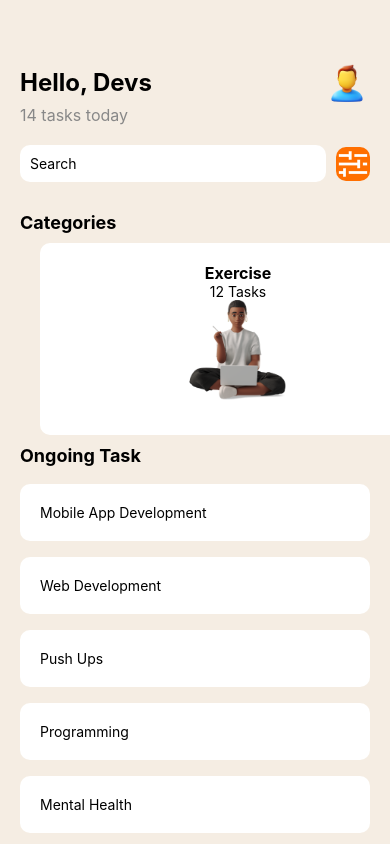
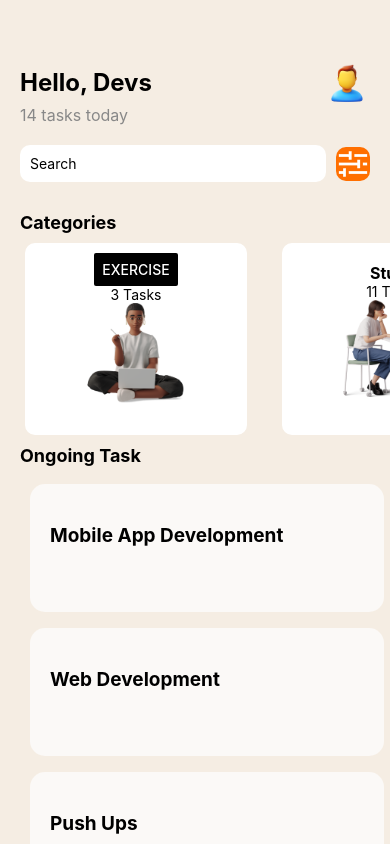
Before and after one commit to mubarakck/rn-assignment3-11293859, a React Native app in the folder myApp/: screen / in a window 390 px wide. Built offline with nearby package versions, Linux system fonts and the light colour scheme.

Commit message:
edited ongoing taks to closely match the provided UI design

```diff
--- a/myApp/App.js
+++ b/myApp/App.js
@@ -1,4 +1,4 @@
-import { StyleSheet,ScrollView, TextInput, Image,  Text, View } from 'react-native';
+import { StyleSheet,ScrollView, Button, TextInput, Image,  Text, View } from 'react-native';
 
 export default function App() {
   return (
@@ -36,63 +36,63 @@ export default function App() {
        <ScrollView horizontal={true} style={styles.categories} showsHorizontalScrollIndicator={false}>
 
       <View style={styles.category}>
-          <Text style={styles.categoryText}>Exercise</Text>
-          <Text style={styles.categoryTaskCount}>12 Tasks</Text>
+          <Button title="Exercise" color="black" style={styles.categoryText} />
+          <Text style={styles.categoryTaskCount}>3 Tasks</Text>
           <Image source={ require("./assets/img1.png")} style={styles.categoryImage} />
         </View>
 
         <View style={styles.category}>
           <Text style={styles.categoryText}>Study</Text>
-        <Text style={styles.categoryTaskCount}>12 Tasks</Text>
+        <Text style={styles.categoryTaskCount}>11 Tasks</Text>
         <Image source={ require("./assets/img2.png")} style={styles.categoryImage} />
         </View>
 
         <View style={styles.category}>
           <Text style={styles.categoryText}>Wash</Text>
-          <Text style={styles.categoryTaskCount}>12 Tasks</Text>
+          <Text style={styles.categoryTaskCount}>0 Tasks</Text>
           <Image source={ require("./assets/wash.png")} style={styles.categoryImage} />
         </View>
 
         <View style={styles.category}>
           <Text style={styles.categoryText}>Exercise</Text>
-          <Text style={styles.categoryTaskCount}>12 Tasks</Text>
+          <Text style={styles.categoryTaskCount}>5 Tasks</Text>
           <Image source={ require("./assets/exercise.png")} style={styles.categoryImage} />
         </View>
 
         <View style={styles.category}>
           <Text style={styles.categoryText}>Study</Text>
-          <Text style={styles.categoryTaskCount}>12 Tasks</Text>
+          <Text style={styles.categoryTaskCount}>18 Tasks</Text>
           <Image source={ require("./assets/study.png")} style={styles.categoryImage} />
         </View>
 
         <View style={styles.category}>
           <Text style={styles.categoryText}>Code</Text>
-          <Text style={styles.categoryTaskCount}>12 Tasks</Text>
+          <Text style={styles.categoryTaskCount}>99 Tasks</Text>
           <Image source={ require("./assets/code.png")} style={styles.categoryImage} />
         </View>
 
         <View style={styles.category}>
           <Text style={styles.categoryText}>Cook</Text>
-          <Text style={styles.categoryTaskCount}>12 Tasks</Text>
+          <Text style={styles.categoryTaskCount}>4 Tasks</Text>
           <Image source={ require("./assets/cook.png")} style={styles.categoryImage} />
         </View>
 
         <View style={styles.category}>
           <Text style={styles.categoryText}>Dance</Text>
-          <Text style={styles.categoryTaskCount}>12 Tasks</Text>
+          <Text style={styles.categoryTaskCount}>13 Tasks</Text>
           <Image source={ require("./assets/dance.png")} style={styles.categoryImage} />
         </View>
 
         <View style={styles.category}>
           <Text style={styles.categoryText}>Eat</Text>
-          <Text style={styles.categoryTaskCount}>12 Tasks</Text>
+          <Text style={styles.categoryTaskCount}>2 Tasks</Text>
           <Image source={ require("./assets/eat.png")} style={styles.categoryImage} />
         </View>
 
 
 	        <View style={styles.category}>
           <Text style={styles.categoryText}>Bath</Text>
-          <Text style={styles.categoryTaskCount}>12 Tasks</Text>
+          <Text style={styles.categoryTaskCount}>1 Task</Text>
           <Image source={ require("./assets/bath.png")} style={styles.categoryImage} />
         </View>
 
@@ -109,72 +109,72 @@ export default function App() {
 
 
         <View style={styles.ogtask}>
-        <Text >Mobile App Development</Text>
+        <Text style={styles.taskText}>Mobile App Development</Text>
         </View>
 
 
         <View style={styles.ogtask}>
-        <Text >Web Development</Text>
+        <Text style={styles.taskText}>Web Development</Text>
         </View>
 
 
         <View style={styles.ogtask}>
-        <Text >Push Ups</Text>
+        <Text style={styles.taskText}>Push Ups</Text>
         </View>
 
 
         <View style={styles.ogtask}>
-        <Text >Programming</Text>
+        <Text style={styles.taskText}>Programming</Text>
         </View>
 
 
         <View style={styles.ogtask}>
-        <Text >Mental Health</Text>
+        <Text style={styles.taskText}>Mental Health</Text>
         </View>
 
 
         <View style={styles.ogtask}>
-        <Text >Assignments</Text>
+        <Text style={styles.taskText}>Assignments</Text>
         </View>
 
 
         <View style={styles.ogtask}>
-        <Text >Announcements</Text>
+        <Text style={styles.taskText}>Announcements</Text>
         </View>
 
 
         <View style={styles.ogtask}>
-        <Text >Calculus</Text>
+        <Text style={styles.taskText}>Calculus</Text>
         </View>
 
 
         <View style={styles.ogtask}>
-        <Text >Software Engineering</Text>
+        <Text style={styles.taskText}>Software Engineering</Text>
         </View>
 
 
         <View style={styles.ogtask}>
-        <Text >Python Programming</Text>
+        <Text style={styles.taskText}>Python Programming</Text>
         </View>
 
 
         <View style={styles.ogtask}>
-        <Text >Java Programming</Text>
+        <Text style={styles.taskText}>Java Programming</Text>
         </View>
 
 
         <View style={styles.ogtask}>
-        <Text >Database Management</Text>
+        <Text style={styles.taskText}>Database Management</Text>
         </View>
 
 
         <View style={styles.ogtask}>
-        <Text >Django Framework</Text>
+        <Text style={styles.taskText}>Django Framework</Text>
         </View>
 
 
         <View style={styles.ogtask}>
-        <Text >My SQL</Text>
+        <Text style={styles.taskText}>My SQL</Text>
         </View>
 
 
@@ -262,25 +262,22 @@ const styles = StyleSheet.create({
     padding: 10,
     borderRadius: 10,
   },
-  sectionTitle: {
-    fontSize: 18,
-    fontWeight: 'bold',
-    marginVertical: 10,
-  },
+
   categories: {
     flexDirection: 'row',
     height:192,
-
-
+    width: 396,
   },
   category: {
     backgroundColor: '#fff',
     borderRadius: 10,
     padding: 10,
     alignItems: 'center',
-    width:396,
+    width:222,
     marginRight: 30,
-    marginLeft: 20,
+    marginLeft: 5,
+    marginBottom:20,
+    height:192,
   },
   categoryImage: {
     width: 100,
@@ -292,11 +289,26 @@ const styles = StyleSheet.create({
     fontWeight: 'bold',
     marginTop: 10,
   },
+  sectionTitle: {
+    fontSize: 18,
+    fontWeight: 'bold',
+    marginVertical: 10,
+  },
   ogtask: {
-    backgroundColor: '#fff',
+    backgroundColor: '#FBF9F7',
     borderRadius: 10,
     padding: 20,
     marginVertical: 8,
+    height: 128,
+    width: 354,
+    borderRadius: 15,
+    marginRight: 10,
+    marginLeft: 10,
   },
+  taskText: {
+    fontWeight: 'bold',
+    top: 20,
+    fontSize:19,
+  }
 
 });
```
